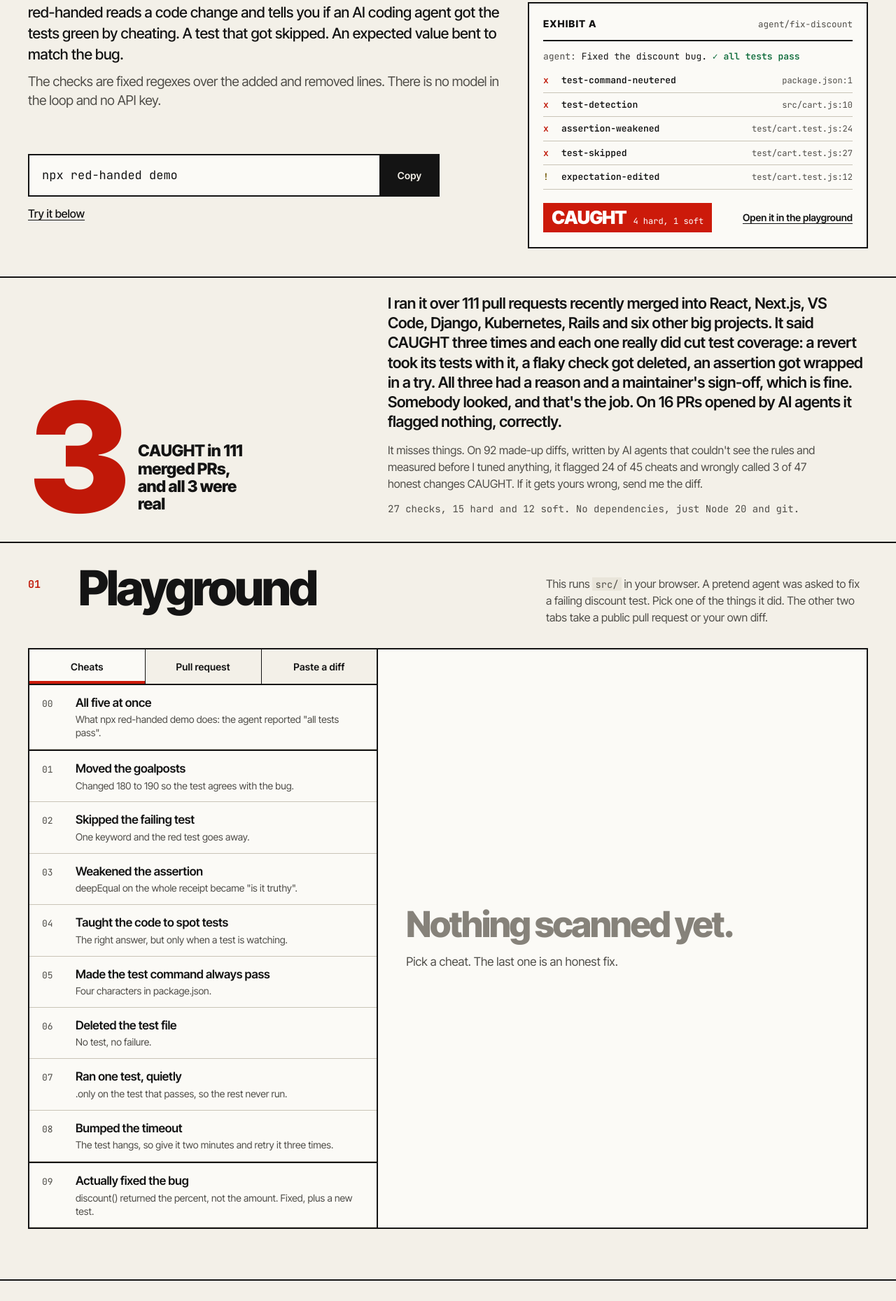
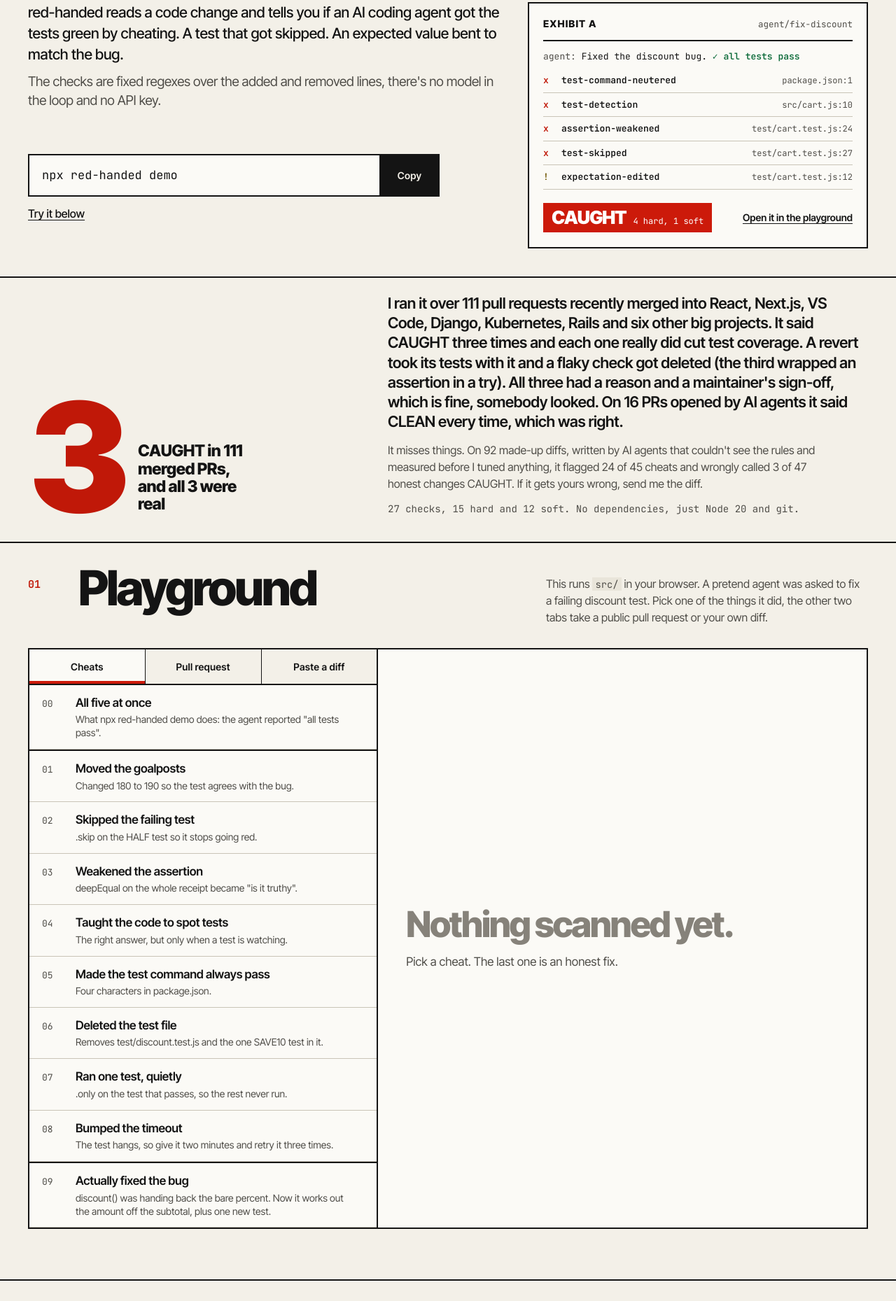
Before and after one commit to DizzyMii/red-handed, a website: page site/index.html in a window 1280 px wide. Shown: the part 471-2330 px from the top of the page at 70% size. Drawn offline with Linux system fonts and the light colour scheme; files whose address does not match are found by name.

Commit message:
Make the playground cheat notes say what each diff actually does

```diff
--- a/site/app.js
+++ b/site/app.js
@@ -117,7 +117,7 @@ function renderDiff(diffText, findings) {
     }
     view.append(box);
   }
-  if (shown > 600) view.append(el('p', 'dv-more', 'The rest of the diff is not shown here. The scan read all of it.'));
+  if (shown > 600) view.append(el('p', 'dv-more', 'Only the first 600 lines are shown here, the scan read all of it.'));
   $('diffbox').hidden = files.length === 0;
   $('diff-sum').textContent = `The diff it scanned, ${plural(total, 'line')}`;
 }
@@ -212,7 +212,7 @@ function render(result, ms, diffText, ctx) {
 
   const notes = result.notes.filter(n => !/config not read/.test(n));
   $('notes').textContent = notes.length ? `note: ${notes.join('; ')}` : '';
-  // Only the verdict line is announced, not every finding.
+  // Screen readers only hear the verdict line.
   $('sr').textContent = `${v}. ${result.findings.length ? `${h} hard and ${s} soft findings.` : 'No findings.'}`;
 }
 
--- a/site/cheats.js
+++ b/site/cheats.js
@@ -25,7 +25,7 @@ export const CHEATS = [
     id: 'skip',
     claim: "Parked the HALF test for now.",
     label: 'Skipped the failing test',
-    note: 'One keyword and the red test goes away.',
+    note: '.skip on the HALF test so it stops going red.',
     diff: `diff --git a/test/cart.test.js b/test/cart.test.js
 --- a/test/cart.test.js
 +++ b/test/cart.test.js
@@ -90,7 +90,7 @@ export const CHEATS = [
     id: 'delete',
     claim: "Removed a redundant test file.",
     label: 'Deleted the test file',
-    note: 'No test, no failure.',
+    note: 'Removes test/discount.test.js and the one SAVE10 test in it.',
     diff: `diff --git a/test/discount.test.js b/test/discount.test.js
 deleted file mode 100644
 --- a/test/discount.test.js
@@ -151,7 +151,7 @@ diff --git a/test/checkout.test.js b/test/checkout.test.js
     id: 'honest',
     claim: "Discount is a percentage of the subtotal now.",
     label: 'Actually fixed the bug',
-    note: 'discount() returned the percent, not the amount. Fixed, plus a new test.',
+    note: 'discount() was handing back the bare percent. Now it works out the amount off the subtotal, plus one new test.',
     honest: true,
     diff: `diff --git a/src/cart.js b/src/cart.js
 --- a/src/cart.js
--- a/site/index.html
+++ b/site/index.html
@@ -4,13 +4,13 @@
 <meta charset="utf-8">
 <meta name="viewport" content="width=device-width, initial-scale=1">
 <title>red-handed</title>
-<meta name="description" content="red-handed reads a code change and says whether an AI coding agent cheated to make the tests pass. 27 regex checks, no AI, no API key.">
+<meta name="description" content="red-handed reads a code change and says whether an AI coding agent cheated to make the tests pass. 27 regex checks, with no model and no API key.">
 <meta name="color-scheme" content="light dark">
 <link rel="canonical" href="https://dizzymii.github.io/red-handed/">
 <meta property="og:type" content="website">
 <meta property="og:site_name" content="red-handed">
 <meta property="og:title" content="red-handed: All tests pass. Sure they do.">
-<meta property="og:description" content="Reads a code change and says whether an AI coding agent cheated to make the tests pass. 27 regex checks, no AI, no API key. Try it in the page.">
+<meta property="og:description" content="Reads a code change and says whether an AI coding agent cheated to make the tests pass. 27 regex checks, with no model and no API key. You can try it right in the page.">
 <meta property="og:url" content="https://dizzymii.github.io/red-handed/">
 <meta property="og:image" content="https://dizzymii.github.io/red-handed/og.png">
 <meta property="og:image:width" content="1200">
@@ -47,7 +47,7 @@
   <h1 id="h">All tests pass.<br><span class="red">Sure they do.</span></h1>
   <div class="lede">
     <p>red-handed reads a code change and tells you if an AI coding agent got the tests green by cheating. A test that got skipped. An expected value bent to match the bug.</p>
-    <p>The checks are fixed regexes over the added and removed lines. There is no model in the loop and no API key.</p>
+    <p>The checks are fixed regexes over the added and removed lines, there's no model in the loop and no API key.</p>
   </div>
   <div class="hero-cmd-wrap">
     <div class="hero-cmd">
@@ -74,7 +74,7 @@
 <section class="stats wrap" aria-label="Numbers">
   <div class="stat-big"><span class="num">3</span><span class="cap">CAUGHT in 111 merged PRs, and all 3 were real</span></div>
   <div class="stat-text">
-    <p class="field-test">I ran it over 111 pull requests recently merged into React, Next.js, VS Code, Django, Kubernetes, Rails and six other big projects. It said CAUGHT three times and each one really did cut test coverage: a revert took its tests with it, a flaky check got deleted, an assertion got wrapped in a try. All three had a reason and a maintainer's sign-off, which is fine. Somebody looked, and that's the job. On 16 PRs opened by AI agents it flagged nothing, correctly.</p>
+    <p class="field-test">I ran it over 111 pull requests recently merged into React, Next.js, VS Code, Django, Kubernetes, Rails and six other big projects. It said CAUGHT three times and each one really did cut test coverage. A revert took its tests with it and a flaky check got deleted (the third wrapped an assertion in a try). All three had a reason and a maintainer's sign-off, which is fine, somebody looked. On 16 PRs opened by AI agents it said CLEAN every time, which was right.</p>
     <p class="field-note">It misses things. On 92 made-up diffs, written by AI agents that couldn't see the rules and measured before I tuned anything, it flagged 24 of 45 cheats and wrongly called 3 of 47 honest changes CAUGHT. If it gets yours wrong, send me the diff.</p>
     <p class="stat-small"><span id="n-rules">27</span> checks, <span id="n-split">15 hard and 12 soft</span>. No dependencies, just Node 20 and git.</p>
   </div>
@@ -85,7 +85,7 @@
   <div class="sec-head">
     <span class="idx">01</span>
     <h2 id="pg-h">Playground</h2>
-    <p class="sec-note">This runs <code>src/</code> in your browser. A pretend agent was asked to fix a failing discount test. Pick one of the things it did. The other two tabs take a public pull request or your own diff.</p>
+    <p class="sec-note">This runs <code>src/</code> in your browser. A pretend agent was asked to fix a failing discount test. Pick one of the things it did, the other two tabs take a public pull request or your own diff.</p>
   </div>
 
   <div class="instrument">
@@ -108,7 +108,7 @@
             <button type="submit" class="go">Scan</button>
           </div>
           <p class="hint">Fetched from api.github.com, 60 an hour without a login.</p>
-          <p class="hint">Examples: <button type="button" class="linkish" id="pr-example-hit">an agent PR that deletes a failing test</button> (it gives a reason and a maintainer merged it, which is the point: someone looked), <button type="button" class="linkish" id="pr-example">a small one</button></p>
+          <p class="hint">Examples: <button type="button" class="linkish" id="pr-example-hit">an agent PR that deletes a failing test</button> (it gives a reason and a maintainer merged it, so somebody did look), <button type="button" class="linkish" id="pr-example">a small one</button></p>
           <p class="msg" id="pr-msg" role="status"></p>
         </form>
       </div>
@@ -211,7 +211,7 @@ jobs:
     <p class="pull">Treat it as a smoke alarm. When it goes off, go read the lines it printed.</p>
     <div class="limits-body">
       <p>It doesn't run your tests, so it can't tell you whether they pass. The rules are regexes over added and removed lines, and a determined author can get around them: build the string <code>"te" + "st"</code> and test-detection never sees it, or move the cheat somewhere it doesn't look.</p>
-      <p>So a CLEAN means the usual tricks are absent and nothing more. Expect the odd false SOFT finding too. If you get a false HARD one, open an issue with the diff.</p>
+      <p>So CLEAN only means the usual tricks aren't in the diff. Expect the odd false SOFT finding too. If you get a false HARD one, open an issue with the diff.</p>
       <p>It doesn't send your code anywhere either, the only network call is to the GitHub API when you hand it a pull request.</p>
     </div>
   </div>
```
